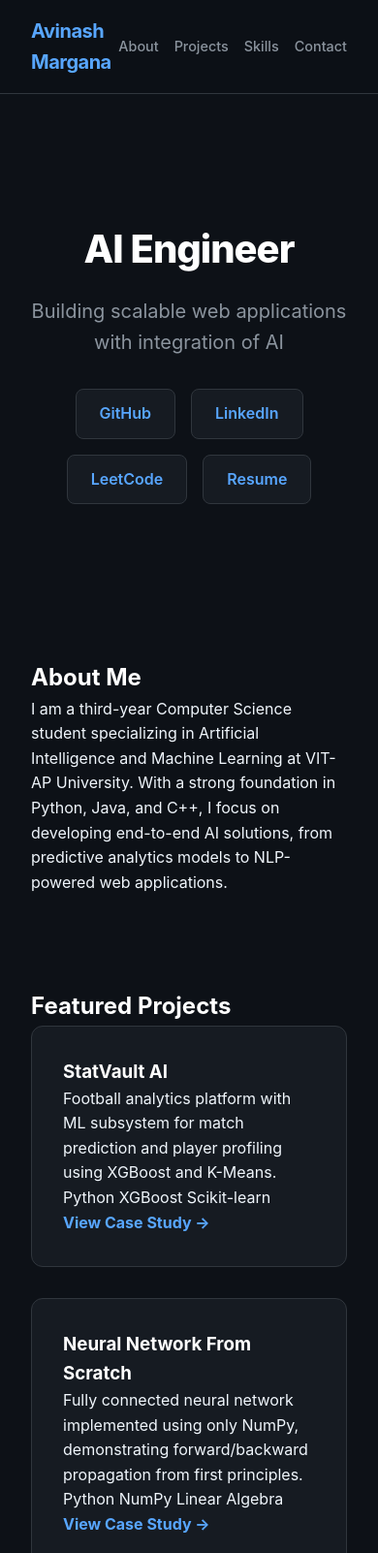
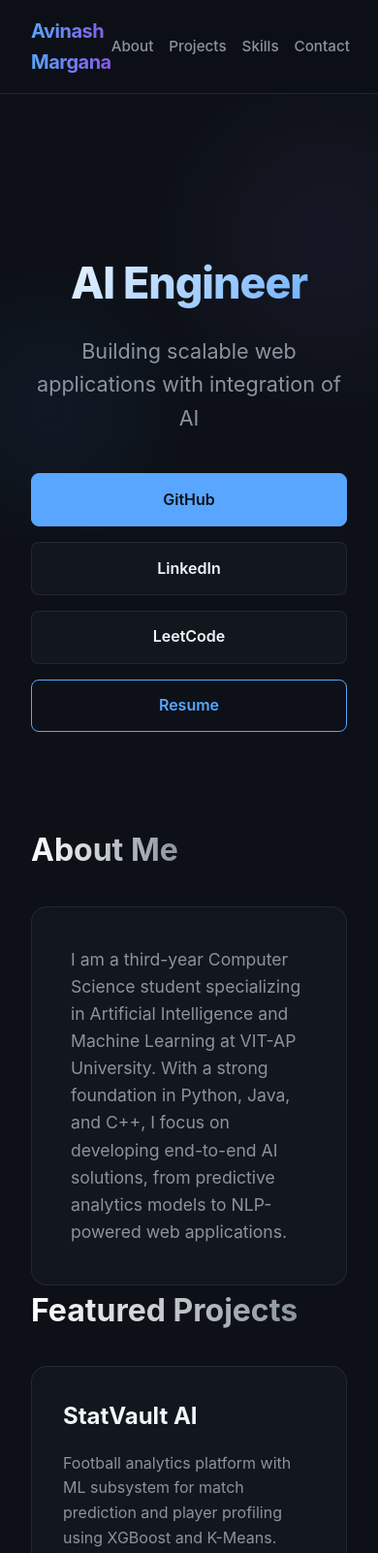
Before and after one commit to VasuML07/PortFolio, a plain HTML site: page index.html in a window 390 px wide. Shown: the top 1602 px of the page at 97% size. Drawn offline with Linux system fonts and the light colour scheme.

Commit message:
Update styles.css

```diff
--- a/styles.css
+++ b/styles.css
@@ -3,9 +3,12 @@
     --text-primary: #f0f6fc;
     --text-secondary: #8b949e;
     --accent-color: #58a6ff;
-    --border-color: #30363d;
-    --card-bg: #161b22;
+    --accent-glow: rgba(88, 166, 255, 0.15);
+    --border-color: rgba(48, 54, 61, 0.6);
+    --card-bg: rgba(22, 27, 34, 0.6);
     --success-color: #22c55e;
+    --font-main: -apple-system, BlinkMacSystemFont, "Segoe UI", Helvetica, Arial, sans-serif;
+    --transition-smooth: cubic-bezier(0.4, 0, 0.2, 1);
 }
 
 * {
@@ -15,24 +18,57 @@
 }
 
 body {
-    font-family: -apple-system, BlinkMacSystemFont, "Segoe UI", Helvetica, Arial, sans-serif;
+    font-family: var(--font-main);
     background-color: var(--bg-color);
     color: var(--text-primary);
     line-height: 1.6;
     overflow-x: hidden;
+    position: relative;
 }
 
 html {
     scroll-behavior: smooth;
 }
 
-/* --- Global Layout & Navigation --- */
-header {
-    background-color: rgba(13, 17, 23, 0.85);
-    backdrop-filter: blur(12px);
-    border-bottom: 1px solid var(--border-color);
+/* --- Animated Background Mesh --- */
+.bg-mesh {
+    position: fixed;
+    top: 0;
+    left: 0;
+    width: 100%;
+    height: 100%;
+    z-index: -1;
+    background:
+        radial-gradient(circle at 15% 50%, rgba(31, 111, 235, 0.08), transparent 25%),
+        radial-gradient(circle at 85% 30%, rgba(137, 87, 229, 0.08), transparent 25%);
+    animation: meshMove 15s ease-in-out infinite alternate;
+}
+
+@keyframes meshMove {
+    0% { transform: scale(1) rotate(0deg); opacity: 0.7; }
+    100% { transform: scale(1.1) rotate(2deg); opacity: 1; }
+}
+
+/* --- Scroll Progress Bar --- */
+.scroll-progress {
+    position: fixed;
+    top: 0;
+    left: 0;
+    height: 3px;
+    background: linear-gradient(to right, var(--accent-color), #8957e5);
+    z-index: 1001;
+    width: 0%;
+    transition: width 0.1s linear;
+}
+
+/* --- Glassmorphism Header --- */
+.glass-header {
     position: sticky;
     top: 0;
+    background: rgba(13, 17, 23, 0.7);
+    backdrop-filter: blur(16px);
+    -webkit-backdrop-filter: blur(16px);
+    border-bottom: 1px solid var(--border-color);
     z-index: 1000;
 }
 
@@ -48,7 +84,9 @@ nav {
 .logo {
     font-weight: 700;
     font-size: 1.25rem;
-    color: var(--accent-color);
+    background: linear-gradient(to right, var(--accent-color), #8957e5);
+    -webkit-background-clip: text;
+    -webkit-text-fill-color: transparent;
     letter-spacing: -0.5px;
 }
 
@@ -58,58 +96,87 @@ nav ul {
     gap: 2rem;
 }
 
-nav a {
+.nav-link {
     color: var(--text-secondary);
     text-decoration: none;
     font-weight: 500;
+    font-size: 0.95rem;
     transition: color 0.2s ease;
     position: relative;
 }
 
-nav a:hover {
+.nav-link:hover {
     color: var(--accent-color);
 }
 
+.nav-link::after {
+    content: '';
+    position: absolute;
+    width: 0;
+    height: 2px;
+    bottom: -4px;
+    left: 0;
+    background-color: var(--accent-color);
+    transition: width 0.3s var(--transition-smooth);
+}
+
+.nav-link:hover::after {
+    width: 100%;
+}
+
+/* --- Main Layout & Typography --- */
 main {
     max-width: 1000px;
     margin: 0 auto;
     padding: 2rem;
 }
 
-section {
-    margin-bottom: 6rem;
+.section-title {
+    font-size: 2.5rem;
+    margin-bottom: 2rem;
+    background: linear-gradient(to right, #ffffff, var(--text-secondary));
+    -webkit-background-clip: text;
+    -webkit-text-fill-color: transparent;
+    display: inline-block;
 }
 
-h1, h2, h3 {
-    color: #ffffff;
+/* --- Reveal Animations --- */
+.reveal-section, .reveal-item {
+    opacity: 0;
+    transform: translateY(30px);
+    transition: opacity 0.8s var(--transition-smooth), transform 0.8s var(--transition-smooth);
 }
 
-footer {
-    text-align: center;
-    padding: 3rem 2rem;
-    border-top: 1px solid var(--border-color);
-    color: var(--text-secondary);
-    font-size: 0.9rem;
+.reveal-section.visible, .reveal-item.visible {
+    opacity: 1;
+    transform: translateY(0);
+}
+
+[data-delay] {
+    transition-delay: attr(data-delay ms);
 }
 
 /* --- Hero Section --- */
 #hero {
     text-align: center;
-    padding: 6rem 0 4rem;
+    padding: 8rem 0 6rem;
 }
 
-#hero h1 {
-    font-size: 3.5rem;
+.gradient-text {
+    font-size: 4rem;
     font-weight: 800;
     margin-bottom: 1rem;
+    background: linear-gradient(135deg, #ffffff 0%, var(--accent-color) 100%);
+    -webkit-background-clip: text;
+    -webkit-text-fill-color: transparent;
     letter-spacing: -1px;
 }
 
-#hero p {
-    font-size: 1.25rem;
+.hero-subtitle {
+    font-size: 1.35rem;
     color: var(--text-secondary);
     max-width: 600px;
-    margin: 0 auto 2rem;
+    margin: 0 auto 2.5rem;
 }
 
 .links {
@@ -119,25 +186,83 @@ footer {
     flex-wrap: wrap;
 }
 
-.links a {
-    display: inline-block;
-    padding: 0.75rem 1.5rem;
-    background-color: var(--card-bg);
-    border: 1px solid var(--border-color);
-    color: var(--accent-color);
-    text-decoration: none;
+.btn {
+    display: inline-flex;
+    align-items: center;
+    padding: 0.85rem 1.75rem;
     border-radius: 8px;
     font-weight: 600;
-    transition: all 0.3s cubic-bezier(0.4, 0, 0.2, 1);
+    text-decoration: none;
+    transition: all 0.3s var(--transition-smooth);
+    position: relative;
+    overflow: hidden;
 }
 
-.links a:hover {
-    transform: translateY(-2px);
-    border-color: var(--accent-color);
-    box-shadow: 0 4px 20px rgba(88, 166, 255, 0.15);
+.btn::before {
+    content: '';
+    position: absolute;
+    top: 0;
+    left: -100%;
+    width: 100%;
+    height: 100%;
+    background: linear-gradient(90deg, transparent, rgba(255, 255, 255, 0.1), transparent);
+    transition: left 0.5s;
 }
 
-/* --- Projects Grid --- */
+.btn:hover::before {
+    left: 100%;
+}
+
+.btn-primary {
+    background: var(--accent-color);
+    color: var(--bg-color);
+    border: 1px solid var(--accent-color);
+}
+
+.btn-primary:hover {
+    transform: translateY(-2px);
+    box-shadow: 0 8px 25px var(--accent-glow);
+}
+
+.btn-secondary {
+    background: var(--card-bg);
+    color: var(--text-primary);
+    border: 1px solid var(--border-color);
+}
+
+.btn-secondary:hover {
+    border-color: var(--accent-color);
+    transform: translateY(-2px);
+}
+
+.btn-accent {
+    background: transparent;
+    color: var(--accent-color);
+    border: 1px solid var(--accent-color);
+}
+
+.btn-accent:hover {
+    background: var(--accent-glow);
+    transform: translateY(-2px);
+}
+
+/* --- Glass Cards --- */
+.glass-card {
+    background: var(--card-bg);
+    backdrop-filter: blur(12px);
+    -webkit-backdrop-filter: blur(12px);
+    border: 1px solid var(--border-color);
+    border-radius: 16px;
+    transition: all 0.3s var(--transition-smooth);
+}
+
+.about-card {
+    padding: 2.5rem;
+    font-size: 1.1rem;
+    color: var(--text-secondary);
+}
+
+/* --- Project Cards --- */
 .project-grid {
     display: grid;
     grid-template-columns: repeat(auto-fit, minmax(300px, 1fr));
@@ -145,52 +270,69 @@ footer {
 }
 
 .project-card {
-    background-color: var(--card-bg);
-    border: 1px solid var(--border-color);
     padding: 2rem;
-    border-radius: 12px;
-    transition: all 0.3s ease;
+    display: flex;
+    flex-direction: column;
+    height: 100%;
 }
 
 .project-card:hover {
-    transform: translateY(-5px);
-    border-color: var(--accent-color);
-    box-shadow: 0 10px 30px -10px rgba(0, 0, 0, 0.5);
+    transform: translateY(-8px);
+    border-color: rgba(88, 166, 255, 0.4);
+    box-shadow: 0 20px 40px -10px rgba(0, 0, 0, 0.5);
 }
 
-.project-card a {
+.project-content h3 {
+    font-size: 1.5rem;
+    margin-bottom: 1rem;
+    color: var(--text-primary);
+}
+
+.project-content p {
+    color: var(--text-secondary);
+    margin-bottom: 1.5rem;
+    flex-grow: 1;
+}
+
+.tech-stack {
+    display: flex;
+    flex-wrap: wrap;
+    gap: 0.5rem;
+    margin-bottom: 1.5rem;
+}
+
+.tech-tag {
+    background: rgba(88, 166, 255, 0.1);
+    color: var(--accent-color);
+    padding: 0.25rem 0.75rem;
+    border-radius: 4px;
+    font-size: 0.8rem;
+    font-weight: 500;
+}
+
+.project-link {
     color: var(--accent-color);
     text-decoration: none;
-    font-weight: bold;
+    font-weight: 600;
     display: inline-flex;
     align-items: center;
     gap: 0.5rem;
+    transition: gap 0.2s ease;
 }
 
-/* --- FAANG-Level Skills Section --- */
-#skills {
-    margin-bottom: 6rem;
+.project-link:hover {
+    gap: 0.75rem;
 }
 
+/* --- Skills Section --- */
 .skills-grid {
     display: grid;
     grid-template-columns: repeat(2, 1fr);
     gap: 2rem;
-    margin-top: 2rem;
 }
 
 .skill-category {
-    background: var(--card-bg);
     padding: 2rem;
-    border-radius: 16px;
-    border: 1px solid var(--border-color);
-    transition: transform 0.3s ease, border-color 0.3s ease;
-}
-
-.skill-category:hover {
-    border-color: rgba(88, 166, 255, 0.3);
-    transform: translateY(-4px);
-    box-shadow: 0 10px 30px -10px rgba(0, 0, 0, 0.5);
 }
 
 .category-title {
@@ -221,7 +363,7 @@ footer {
 }
 
 .skill-tag {
-    background-color: rgba(88, 166, 255, 0.05);
+    background: rgba(255, 255, 255, 0.03);
     color: var(--text-secondary);
     padding: 0.6rem 1.2rem;
     border-radius: 8px;
@@ -233,27 +375,27 @@ footer {
 }
 
 .skill-tag:hover {
-    background-color: rgba(88, 166, 255, 0.1);
+    background: rgba(88, 166, 255, 0.1);
     border-color: var(--accent-color);
     color: var(--accent-color);
     transform: scale(1.05);
-    box-shadow: 0 0 15px rgba(88, 166, 255, 0.1);
 }
 
-/* --- Premium Contact Section --- */
-#contact {
-    margin-bottom: 4rem;
+.skill-tag.highlight {
+    background: rgba(88, 166, 255, 0.05);
+    border-color: rgba(88, 166, 255, 0.2);
 }
 
+.skill-tag.accent {
+    color: var(--accent-color);
+    border-color: rgba(88, 166, 255, 0.15);
+}
+
+/* --- Contact Section --- */
 .contact-header {
     text-align: center;
     max-width: 600px;
     margin: 0 auto 3rem;
-}
-
-.contact-header h2 {
-    font-size: 2.5rem;
-    margin-bottom: 1rem;
 }
 
 .contact-header p {
@@ -268,23 +410,17 @@ footer {
 }
 
 .contact-card {
-    background: var(--card-bg);
-    border: 1px solid var(--border-color);
-    border-radius: 16px;
     padding: 2rem;
     display: flex;
     flex-direction: column;
     align-items: center;
     text-align: center;
-    transition: all 0.3s cubic-bezier(0.4, 0, 0.2, 1);
-    position: relative;
-    overflow: hidden;
 }
 
 .contact-card:hover {
     transform: translateY(-5px);
-    border-color: var(--accent-color);
-    box-shadow: 0 10px 30px -10px rgba(88, 166, 255, 0.15);
+    border-color: rgba(88, 166, 255, 0.4);
+    box-shadow: 0 15px 30px -10px rgba(0, 0, 0, 0.5);
 }
 
 .card-icon {
@@ -361,22 +497,23 @@ footer {
     width: 100%;
     justify-content: center;
     margin-top: 0.5rem;
-    display: inline-flex;
-    align-items: center;
-    padding: 0.75rem 1.5rem;
-    background-color: var(--card-bg);
+    background: var(--card-bg);
+    color: var(--accent-color);
     border: 1px solid var(--border-color);
-    color: var(--accent-color);
-    text-decoration: none;
-    border-radius: 8px;
-    font-weight: 600;
-    transition: all 0.3s cubic-bezier(0.4, 0, 0.2, 1);
 }
 
 .btn-full:hover {
-    transform: translateY(-2px);
+    background: var(--accent-glow);
     border-color: var(--accent-color);
-    box-shadow: 0 4px 20px rgba(88, 166, 255, 0.15);
+}
+
+/* --- Footer --- */
+footer {
+    text-align: center;
+    padding: 3rem 2rem;
+    border-top: 1px solid var(--border-color);
+    color: var(--text-secondary);
+    font-size: 0.9rem;
 }
 
 /* --- Responsive Design --- */
@@ -387,8 +524,8 @@ footer {
 }
 
 @media (max-width: 768px) {
-    #hero h1 {
-        font-size: 2.5rem;
+    .gradient-text {
+        font-size: 2.8rem;
     }
 
     nav ul {
@@ -396,17 +533,12 @@ footer {
         font-size: 0.9rem;
     }
 
-    .project-grid {
+    .project-grid, .skills-grid {
         grid-template-columns: 1fr;
     }
 
-    .skills-grid {
-        grid-template-columns: 1fr;
-        gap: 1.5rem;
-    }
-
-    .skill-category {
-        padding: 1.5rem;
+    .section-title {
+        font-size: 2rem;
     }
 }
 
@@ -419,7 +551,13 @@ footer {
         font-size: 2rem;
     }
 
-    .contact-card {
-        padding: 1.5rem;
+    .links {
+        flex-direction: column;
+        align-items: center;
+    }
+
+    .btn {
+        width: 100%;
+        justify-content: center;
     }
 }
```
